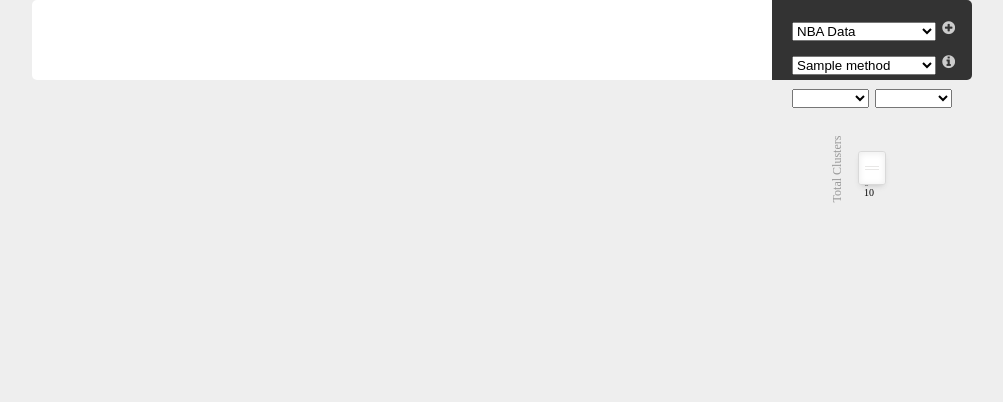
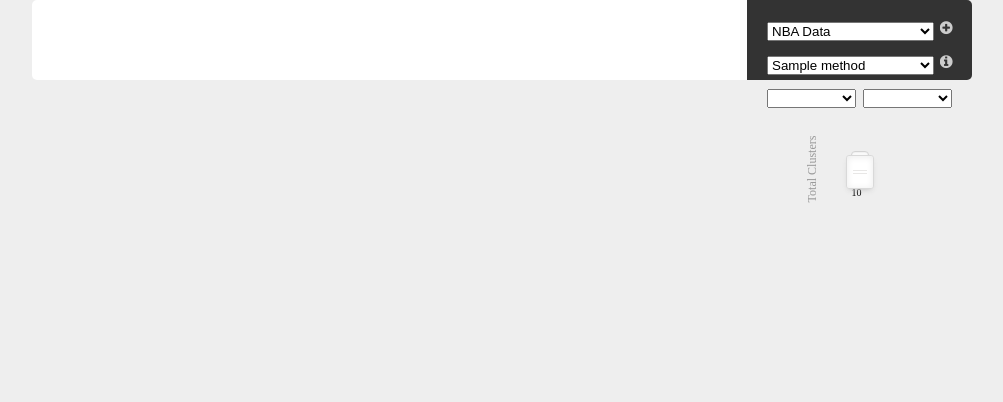
Before and after one commit to matt-leach/flask-cluster, a Flask app: template templates/home.html in a window 1280 px wide. Shown: the part 70-472 px from the top of the page, without its empty margins (138-1141 px from the left). Run offline with Flask 2, Linux system fonts and the light colour scheme; the template is opened without the code that fills it: most values are stand-ins (such as "Sample title", 1, 10 or a date in 2020); data that the repository does not hold is empty; some libraries are stand-ins or nearby versions.

Commit message:
changed html

```diff
--- a/static/scripts.js
+++ b/static/scripts.js
@@ -7,7 +7,7 @@ noUiSlider.create(sliderVert, {
     step: 1,
 	orientation: "vertical",
     range: {
-        min: 0,
+        min: 2,
         max: 10
     },
     direction: 'rtl',
@@ -22,7 +22,7 @@ noUiSlider.create(sliderHoriz, {
     start: 4,
     step: 1,
     range: {
-        min: 0,
+        min: 2,
         max: 10
     },
     pips: {
@@ -132,10 +132,10 @@ function uploadFile(csv_file) {
 		contentType: false,
 		type: 'POST',
 		success: function(data){
-      updateVars(data.names);
-      getData('kmeans', 2);
-			closeInfo();
-    	}
+			updateVars(data.names);
+			getData('kmeans', 2);
+				closeInfo();
+	    	}
   	});
 }
 
--- a/static/styles.css
+++ b/static/styles.css
@@ -74,7 +74,7 @@ p {
 }
 
 .application-controls {
-	width: 200px;
+	width: 225px;
 	float: right;
 	background: #333;
 	box-sizing: border-box;
--- a/templates/home.html
+++ b/templates/home.html
@@ -57,7 +57,7 @@
 					<div class="selector-wrapper clearfix">
 						<select id="method-selector">
 							{% for method in methods %}
-								<option>{{method}}</option>
+								<option value="{{method.value}}">{{method.name}}</option>
 							{% endfor %}
 						</select>
 						<div class="info-wrapper">
```
